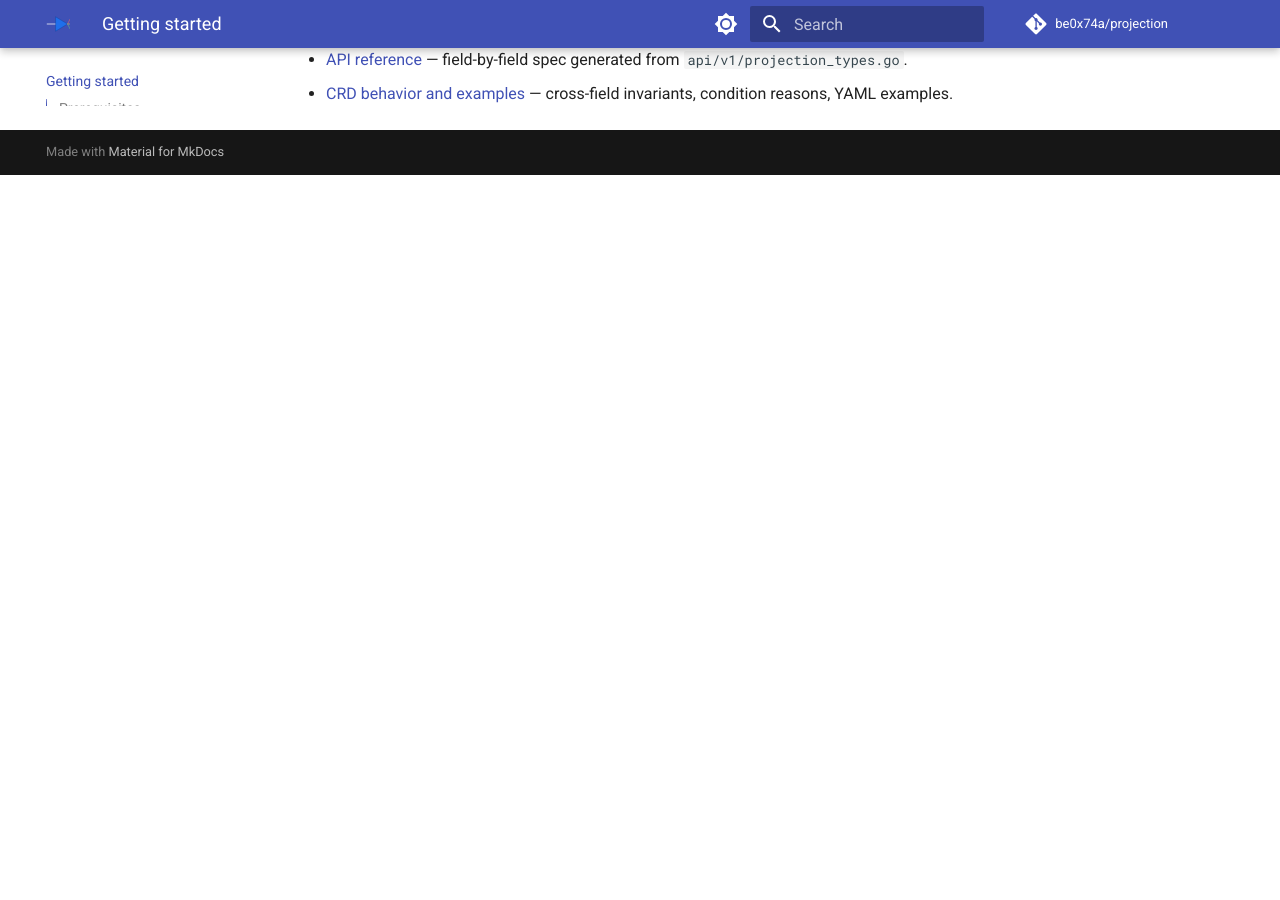
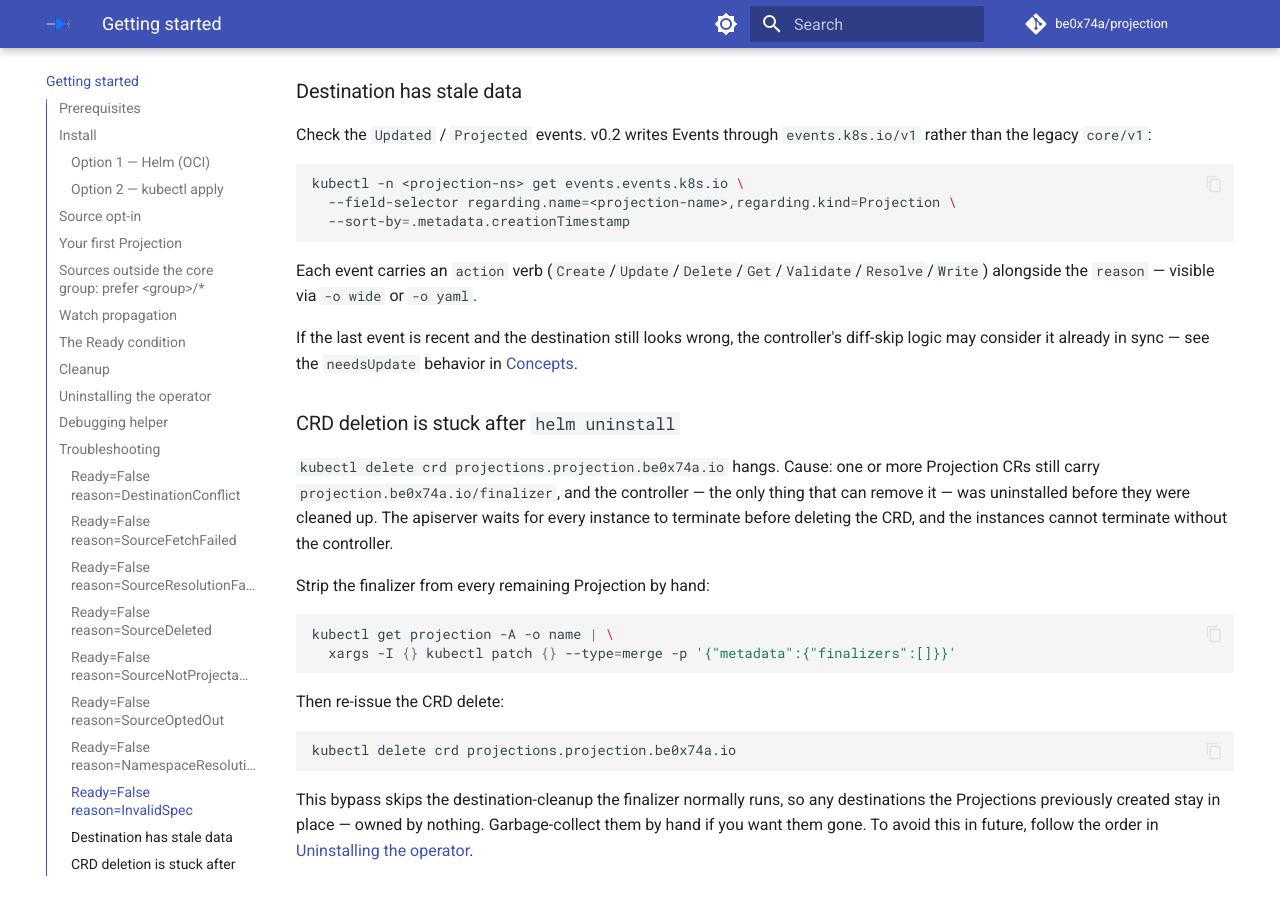
Before and after one commit to be0x74a/projection, an MkDocs documentation site: the page built from docs/getting-started.md, in a window 1280 px wide and 900 px high, scrolled down 6317 px. Built offline with MkDocs 1.6.1 and Material for MkDocs 9.7.7, drawn with Linux system fonts in a browser that asks for light colours; comment, search, counter and statistics services are not loaded; before the commit the page ends 6492 px from its top, so only the background shows below that; some of the changed text lies outside the part shown.

Commit message:
docs: add safe-uninstall procedure + stuck-CRD recipe (#53)
A fresh-Kind sanity check uncovered a hung `kubectl delete crd`: the
controller had been helm-uninstalled before its Projections were
cleaned up, so finalizers could not be cleared and the apiserver
refused to delete the CRD. Document the missing operator-lifecycle
guidance:

- `## Uninstalling the operator` in getting-started.md spelling out the
  safe order (delete Projections → wait → helm uninstall → delete CRD).
- `### CRD deletion is stuck after helm uninstall` troubleshooting
  entry with the finalizer-strip recovery recipe.
- One-line cross-reference at the top of troubleshooting.md pointing
  install/uninstall issues at getting-started; that file stays scoped
  to per-Projection condition reasons.

````diff
--- a/docs/getting-started.md
+++ b/docs/getting-started.md
@@ -196,6 +196,29 @@ kubectl -n tenant-a get configmap app-config
 
 The finalizer `projection.be0x74a.io/finalizer` is what guarantees this cleanup.
 
+## Uninstalling the operator
+
+Order matters. The controller is the only thing that can clear its own finalizer from each Projection — uninstall it before the Projections are gone and they'll get stuck in `Terminating`, which in turn blocks `kubectl delete crd` until you intervene by hand.
+
+```bash
+# 1. Delete every Projection across all namespaces. The controller cleans up
+#    each owned destination as the finalizer runs.
+kubectl delete projection --all -A
+
+# 2. Confirm they're really gone (the finalizer can take a moment).
+kubectl get projection -A
+# No resources found.
+
+# 3. Uninstall the operator.
+helm uninstall projection -n projection-system
+# (Or, for the install.yaml path: kubectl delete -f install.yaml)
+
+# 4. Helm 3 does not delete CRDs on uninstall. Remove it explicitly:
+kubectl delete crd projections.projection.be0x74a.io
+```
+
+Already uninstalled out of order and your CRD delete is hanging? See [CRD deletion is stuck after `helm uninstall`](#crd-deletion-is-stuck-after-helm-uninstall).
+
 ## Debugging helper
 
 The repo ships a one-shot snapshot script that dumps operator logs, events, projection statuses, and (optionally) the source/destination objects:
@@ -271,6 +294,25 @@ Each event carries an `action` verb (`Create`/`Update`/`Delete`/`Get`/`Validate`
 
 If the last event is recent and the destination still looks wrong, the controller's diff-skip logic may consider it already in sync — see the `needsUpdate` behavior in [Concepts](concepts.md#6-reconcile-lifecycle).
 
+### CRD deletion is stuck after `helm uninstall`
+
+`kubectl delete crd projections.projection.be0x74a.io` hangs. Cause: one or more Projection CRs still carry `projection.be0x74a.io/finalizer`, and the controller — the only thing that can remove it — was uninstalled before they were cleaned up. The apiserver waits for every instance to terminate before deleting the CRD, and the instances cannot terminate without the controller.
+
+Strip the finalizer from every remaining Projection by hand:
+
+```bash
+kubectl get projection -A -o name | \
+  xargs -I {} kubectl patch {} --type=merge -p '{"metadata":{"finalizers":[]}}'
+```
+
+Then re-issue the CRD delete:
+
+```bash
+kubectl delete crd projections.projection.be0x74a.io
+```
+
+This bypass skips the destination-cleanup the finalizer normally runs, so any destinations the Projections previously created stay in place — owned by nothing. Garbage-collect them by hand if you want them gone. To avoid this in future, follow the order in [Uninstalling the operator](#uninstalling-the-operator).
+
 ## Next
 
 - [Concepts](concepts.md) — how source/destination/overlay/ownership fit together.
````
Also changed, not shown: docs/troubleshooting.md (+2 -0 lines).
